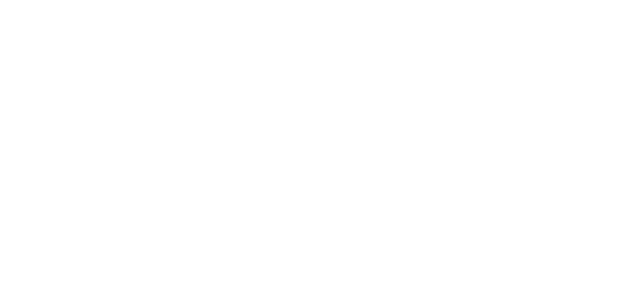
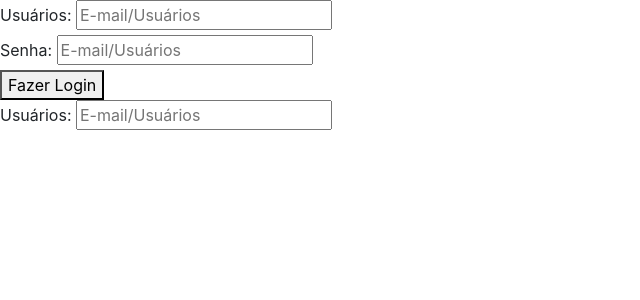
Before and after one commit to isaacijs/cp-mais, a PHP site: page / in a window 1280 px wide. Before the commit the part shown is empty. Shown: the top 300 px of the page, without its empty margins (0-640 px from the left). Run offline with PHP 8.4, Linux system fonts and the light colour scheme; some libraries are stand-ins or nearby versions.

Commit message:
Atualizando a estrutura basica do projeto - 13/08/2016

```diff
--- a/index.php
+++ b/index.php
@@ -22,7 +22,28 @@ require_once './indexControl.php';
 
     <body>
         <div id="LoginBox" class="">
+            <form id="" class="" method="POST" action="" enctype="multipart/form-data">
+                <div id="" class="">
+                    <label for="user_login">Usuários: </label>
+                    <input type="text" name="user_login" id="user_login" placeholder="E-mail/Usuários"/>
+                </div>
+                <div id="" class="">
+                    <label for="user_login">Senha: </label>
+                    <input type="password" name="user_password" id="user_password" placeholder="E-mail/Usuários"/>
+                </div>
+                <div id="" class="">
+                    <button id="" class="">Fazer Login</button>
+                </div>
+            </form>
+        </div>
 
+        <div id="LoginBox" class="">
+            <form id="" class="" method="POST" action="" enctype="multipart/form-data">
+                <div id="" class="">
+                    <label for="user_login">Usuários: </label>
+                    <input type="text" name="user_login" id="user_login" placeholder="E-mail/Usuários"/>
+                </div>
+            </form>
         </div>
     </body>
 </html>
```
Also changed, not shown: index.html (deleted, +0 -9 lines).
